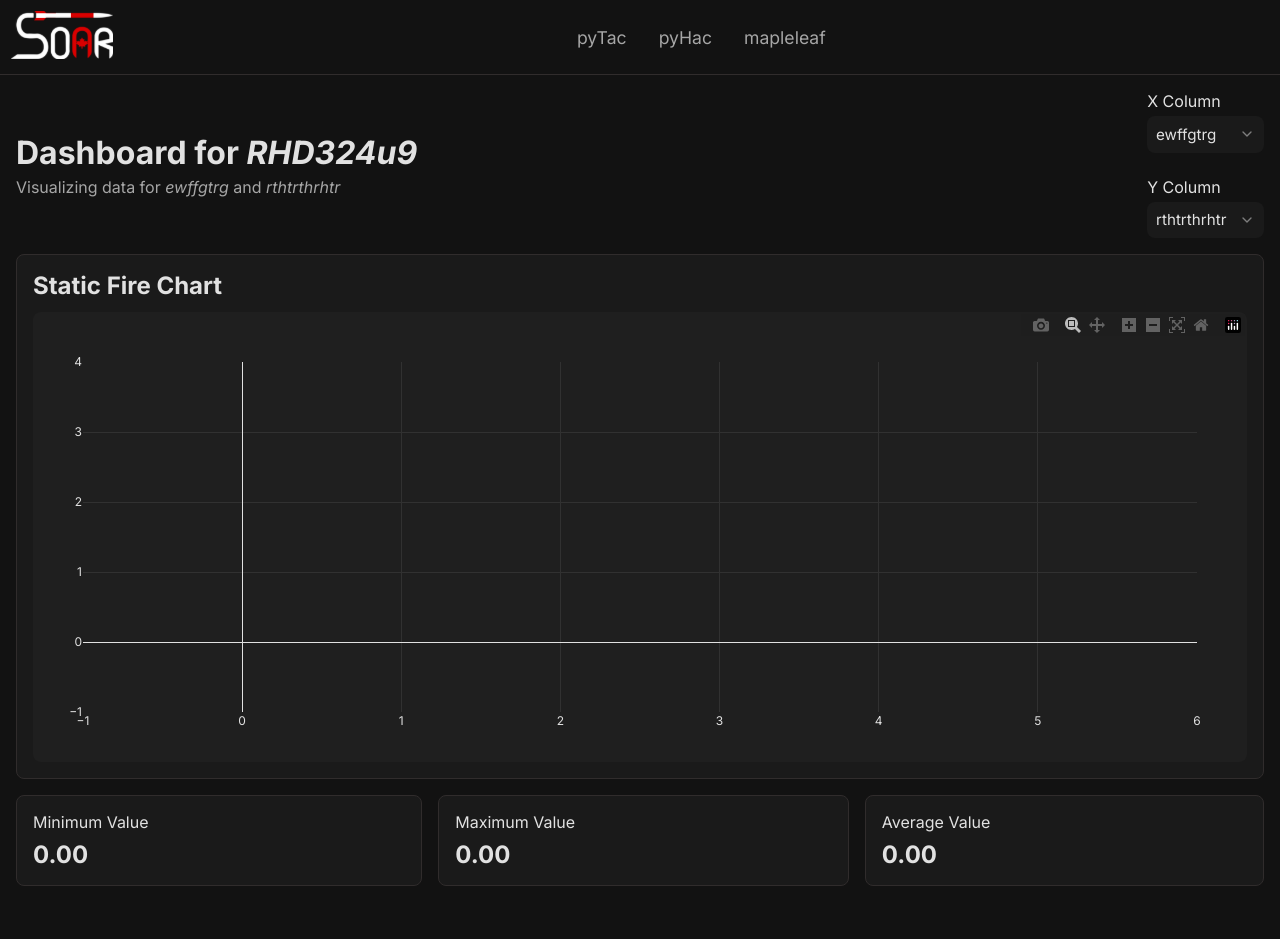
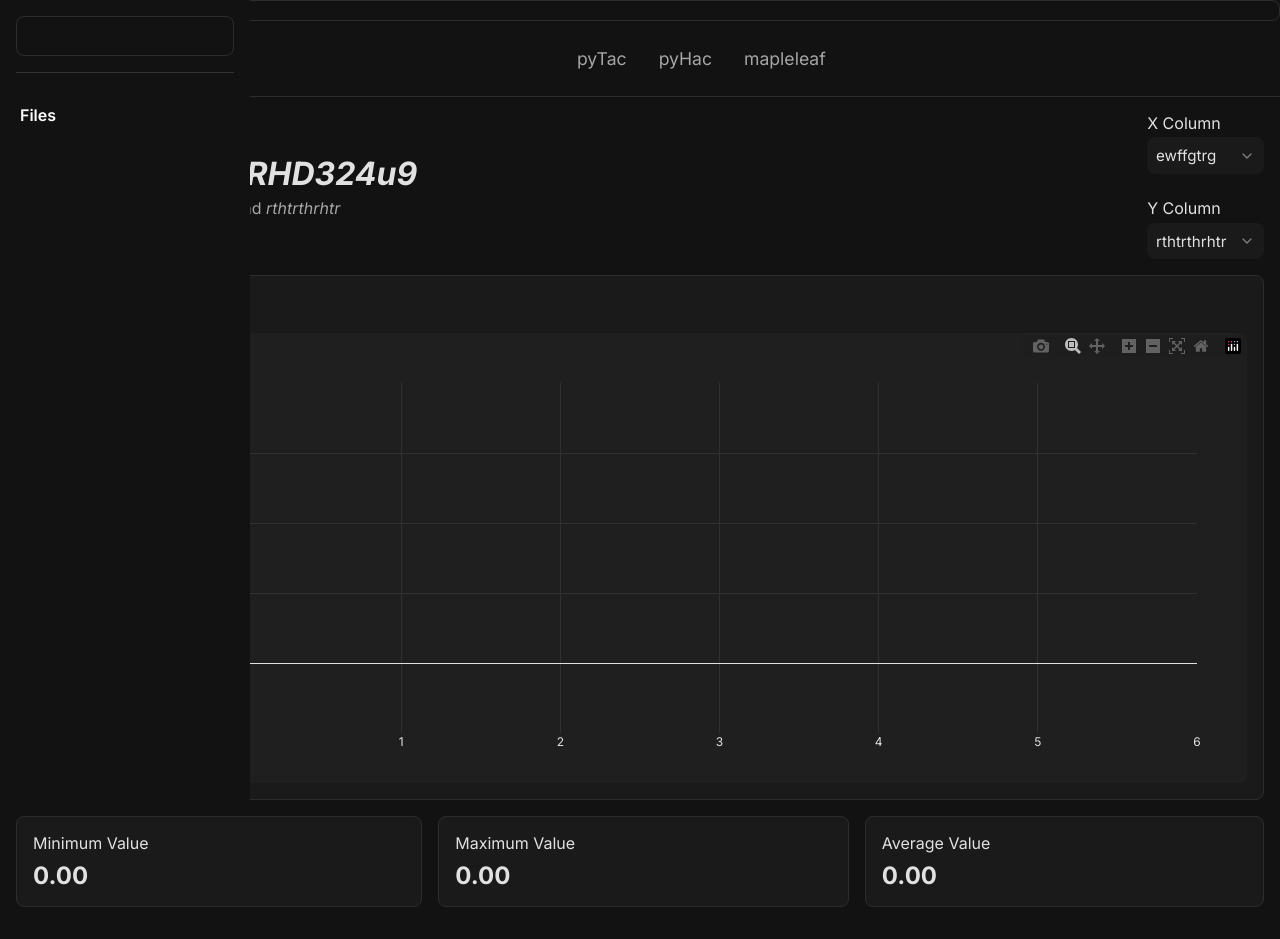
Before and after one commit to UCSOAR/AvionicsPropulsionPipeline, a SvelteKit app in the folder web/: page / in a window 1280 px wide. Before the commit the page ends 918 px from the top, so only its background shows below. Built offline with nearby package versions, Linux system fonts and the light colour scheme.

Commit message:
making changes to sidebar

```diff
--- a/web/src/lib/components/Sidebar.svelte
+++ b/web/src/lib/components/Sidebar.svelte
@@ -8,11 +8,13 @@
 <header class="side-bar">
   <div class="logo"></div>
 
-  <button aria-label={label}>
+  <button>
     {#if icon}
       <svelte:component this={icon} />
     {/if}
-    <span class="label">{label}</span>
+    {#if label}
+      <span class="label">{label}</span>
+    {/if}
   </button>
 
   <div class="divider"></div>
@@ -29,6 +31,7 @@
   .side-bar {
     width: 250px;
     background-color: #121212;
+    z-index: 1000;
     height: 100vh;
     padding: 1rem;
     box-sizing: border-box;
@@ -37,6 +40,7 @@
     position: fixed;
     top: 0;
     left: 0;
+
   }
 
 
@@ -44,7 +48,7 @@
     display: flex;
     align-items: center;
     gap: 0.3rem;
-    padding: 0.6rem;
+    padding: 1.2rem;
     background-color: transparent;
     border: 1px solid $outline-color-1;
     border-radius: $border-radius-1;
@@ -52,7 +56,6 @@
 
     span.label {
       font-size: 0.95rem;
-      transition: color 0.12s ease;
     }
 
     &:hover {
--- a/web/src/routes/+page.svelte
+++ b/web/src/routes/+page.svelte
@@ -3,9 +3,13 @@
   import "$lib/components/IconButton.svelte";
   import Dashboard from "$lib/components/Dashboard.svelte";
   import TopBar from "$lib/components/TopBar.svelte";
+  import Sidebar from "$lib/components/Sidebar.svelte";
+  import IconButton from "$lib/components/IconButton.svelte";
 </script>
 
 <main>
+  <Sidebar />
+  <IconButton />
   <TopBar />
   <Dashboard
     selectedFile={{
```
